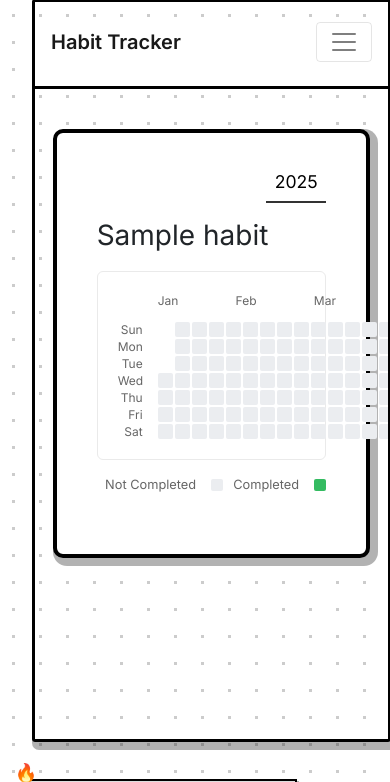
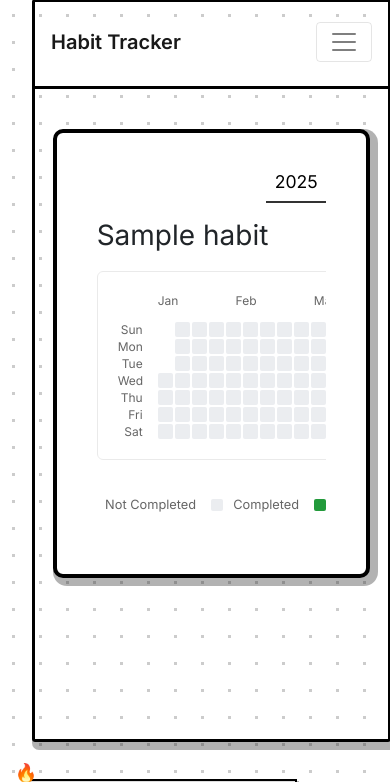
Before and after one commit to fifibox/habit-tracker, a Flask app: page /yearly in a window 390 px wide. Shown: the part 25-807 px from the top of the page. Run offline with Flask 3, Linux system fonts and the light colour scheme; a user stored in the database is signed in; tables that the repository leaves empty hold one stand-in row (values such as "Sample post"); data that the repository does not hold is empty.

Commit message:
The grid has been modified to enable scrolling on a small screen

```diff
--- a/habit_tracker/app/static/css/yearly.css
+++ b/habit_tracker/app/static/css/yearly.css
@@ -192,3 +192,15 @@
     border-bottom: 2.5px solid #444;
     outline: none;
 }
+
+/* Yearly grid scroll */
+@media (max-width: 900px) {
+  .yearly-grid-scroll {
+    overflow-x: auto;
+    width: 100%;
+    padding-bottom: 10px;
+  }
+  .github-style-grid {
+    min-width: 800px;
+  }
+}
--- a/habit_tracker/app/templates/yearly.html
+++ b/habit_tracker/app/templates/yearly.html
@@ -14,8 +14,10 @@
             <div class="habit-header">
                 <h3 class="habit-title">{{ habit.habit_name }}</h3>
             </div>
-            <div class="github-style-grid" id="grid-{{ habit.id }}">
-                <!-- The grid will be generated by JavaScript -->
+            <div class="yearly-grid-scroll">
+                <div class="github-style-grid" id="grid-{{ habit.id }}">
+                    <!-- JS 动态生成的网格 -->
+                </div>
             </div>
             <div class="grid-footer">
                 <div></div>
```
